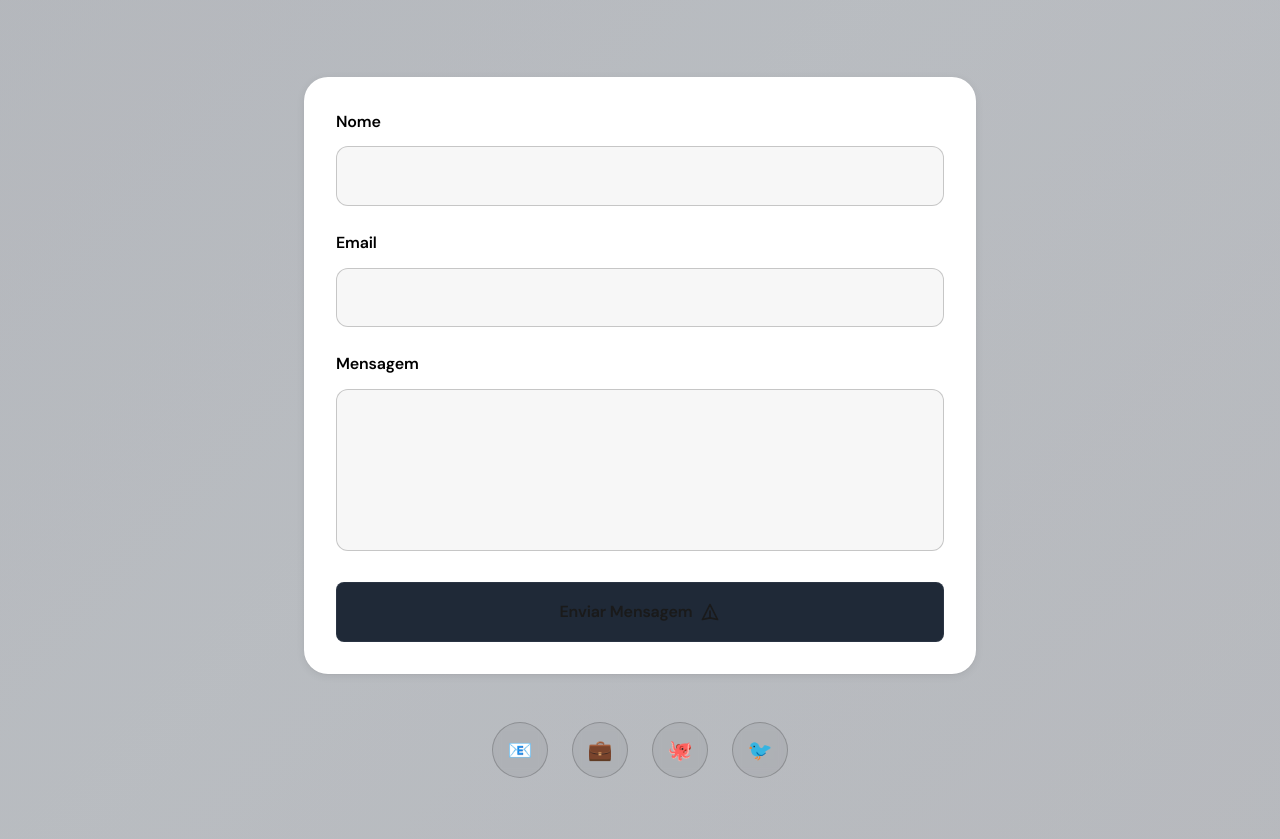
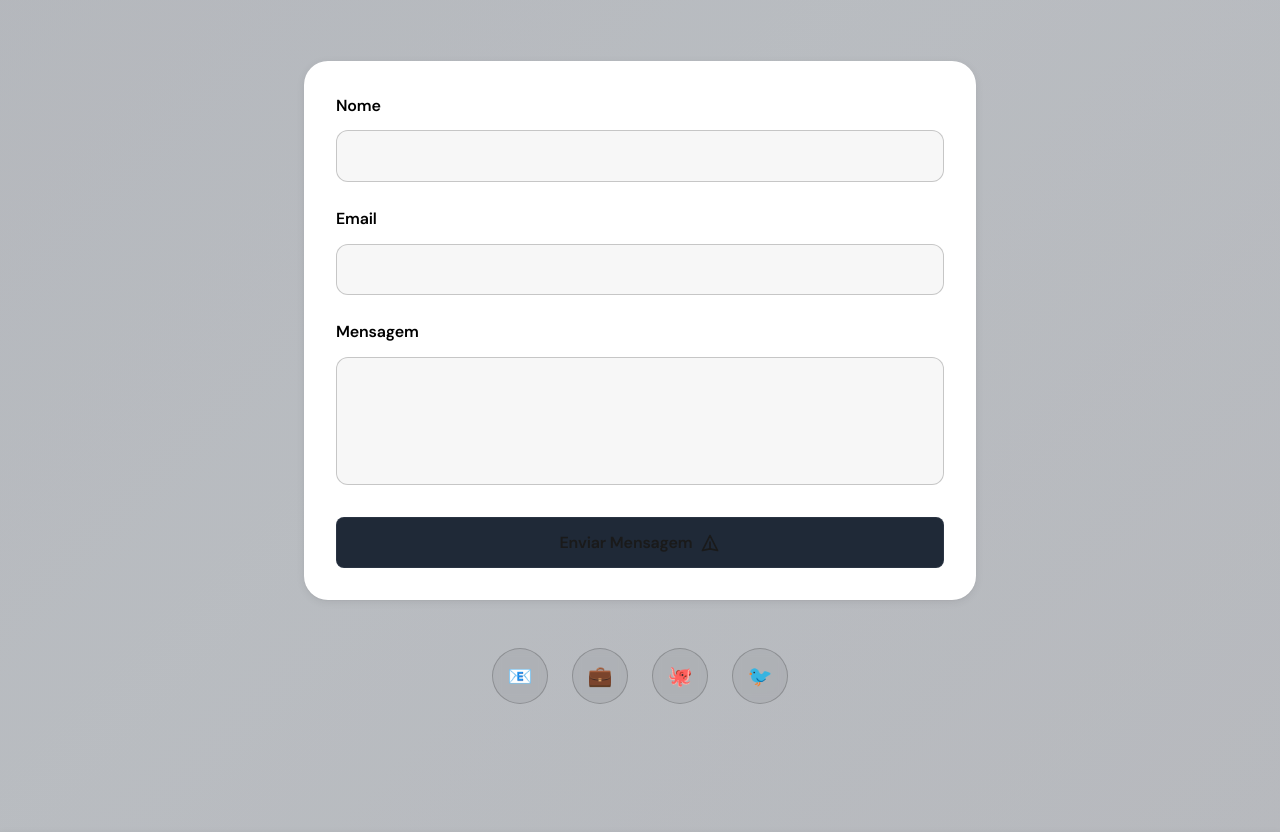
Before and after one commit to clesiorods/home-page, a plain HTML site: page index.html in a window 1280 px wide. Shown: the part 4145-4984 px from the top of the page. Drawn offline with nearby package versions, Linux system fonts and the light colour scheme; no server answers.

Commit message:
Refactor form layout in index.html by adjusting padding and margin for improved aesthetics and usability

```diff
--- a/index.html
+++ b/index.html
@@ -672,7 +672,7 @@
     <section id="contact" class="py-32 relative overflow-hidden">
         <div class="absolute inset-0 bg-gradient-to-br from-gray-900/30 via-gray-800/30 to-gray-900/30"></div>
         <div class="max-w-7xl mx-auto px-4 sm:px-6 lg:px-8 relative z-10">
-            <div class="text-center mb-20">
+            <div class="text-center mb-16">
                 <span
                     class="inline-block text-gray-500 dark:text-gray-500 light:text-gray-600 font-semibold text-sm uppercase tracking-wider mb-4">Vamos
                     Conversar</span>
@@ -698,20 +698,20 @@
                                 <label for="name"
                                     class="block text-white dark:text-white light:text-gray-900 font-semibold mb-3">Nome</label>
                                 <input type="text" id="name" name="name" required
-                                    class="w-full px-5 py-4 rounded-xl bg-white/5 dark:bg-[#32333d] light:bg-gray-50 backdrop-blur-sm border border-white/20 dark:border-white/20 light:border-gray-300 text-white dark:text-white light:text-gray-900 placeholder-gray-400 dark:placeholder-gray-400 light:placeholder-gray-500 focus:outline-none focus:ring-2 focus:ring-gray-500 dark:focus:ring-gray-500 light:focus:ring-gray-400 focus:border-transparent transition-all">
+                                    class="w-full px-5 py-3 rounded-xl bg-white/5 dark:bg-[#32333d] light:bg-gray-50 backdrop-blur-sm border border-white/20 dark:border-white/20 light:border-gray-300 text-white dark:text-white light:text-gray-900 placeholder-gray-400 dark:placeholder-gray-400 light:placeholder-gray-500 focus:outline-none focus:ring-2 focus:ring-gray-500 dark:focus:ring-gray-500 light:focus:ring-gray-400 focus:border-transparent transition-all">
                             </div>
                             <div>
                                 <label for="email" class="block text-white font-semibold mb-3">Email</label>
                                 <input type="email" id="email" name="email" required
-                                    class="w-full px-5 py-4 rounded-xl bg-white/5 dark:bg-[#32333d] light:bg-gray-50 backdrop-blur-sm border border-white/20 dark:border-white/20 light:border-gray-300 text-white dark:text-white light:text-gray-900 placeholder-gray-400 dark:placeholder-gray-400 light:placeholder-gray-500 focus:outline-none focus:ring-2 focus:ring-gray-500 dark:focus:ring-gray-500 light:focus:ring-gray-400 focus:border-transparent transition-all">
+                                    class="w-full px-5 py-3 rounded-xl bg-white/5 dark:bg-[#32333d] light:bg-gray-50 backdrop-blur-sm border border-white/20 dark:border-white/20 light:border-gray-300 text-white dark:text-white light:text-gray-900 placeholder-gray-400 dark:placeholder-gray-400 light:placeholder-gray-500 focus:outline-none focus:ring-2 focus:ring-gray-500 dark:focus:ring-gray-500 light:focus:ring-gray-400 focus:border-transparent transition-all">
                             </div>
                             <div>
                                 <label for="message" class="block text-white font-semibold mb-3">Mensagem</label>
-                                <textarea id="message" name="message" rows="5" required
-                                    class="w-full px-5 py-4 rounded-xl bg-white/5 dark:bg-[#32333d] light:bg-gray-50 backdrop-blur-sm border border-white/20 dark:border-white/20 light:border-gray-300 text-white dark:text-white light:text-gray-900 placeholder-gray-400 dark:placeholder-gray-400 light:placeholder-gray-500 focus:outline-none focus:ring-2 focus:ring-gray-500 dark:focus:ring-gray-500 light:focus:ring-gray-400 focus:border-transparent resize-none transition-all"></textarea>
+                                <textarea id="message" name="message" rows="4" required
+                                    class="w-full px-5 py-3 rounded-xl bg-white/5 dark:bg-[#32333d] light:bg-gray-50 backdrop-blur-sm border border-white/20 dark:border-white/20 light:border-gray-300 text-white dark:text-white light:text-gray-900 placeholder-gray-400 dark:placeholder-gray-400 light:placeholder-gray-500 focus:outline-none focus:ring-2 focus:ring-gray-500 dark:focus:ring-gray-500 light:focus:ring-gray-400 focus:border-transparent resize-none transition-all"></textarea>
                             </div>
                             <button type="submit"
-                                class="w-full group/btn relative px-8 py-4 rounded-lg font-semibold text-white bg-gray-800 dark:bg-gray-800 light:bg-gray-900 hover:bg-gray-700 dark:hover:bg-gray-700 light:hover:bg-gray-800 transition-all duration-300 border border-gray-700/50 dark:border-gray-700/50 light:border-gray-300">
+                                class="w-full group/btn relative px-8 py-3 rounded-lg font-semibold text-white bg-gray-800 dark:bg-gray-800 light:bg-gray-900 hover:bg-gray-700 dark:hover:bg-gray-700 light:hover:bg-gray-800 transition-all duration-300 border border-gray-700/50 dark:border-gray-700/50 light:border-gray-300">
                                 <span class="relative z-10 flex items-center justify-center gap-2">
                                     Enviar Mensagem
                                     <svg class="w-5 h-5 transform group-hover/btn:translate-x-1 transition-transform"
```
